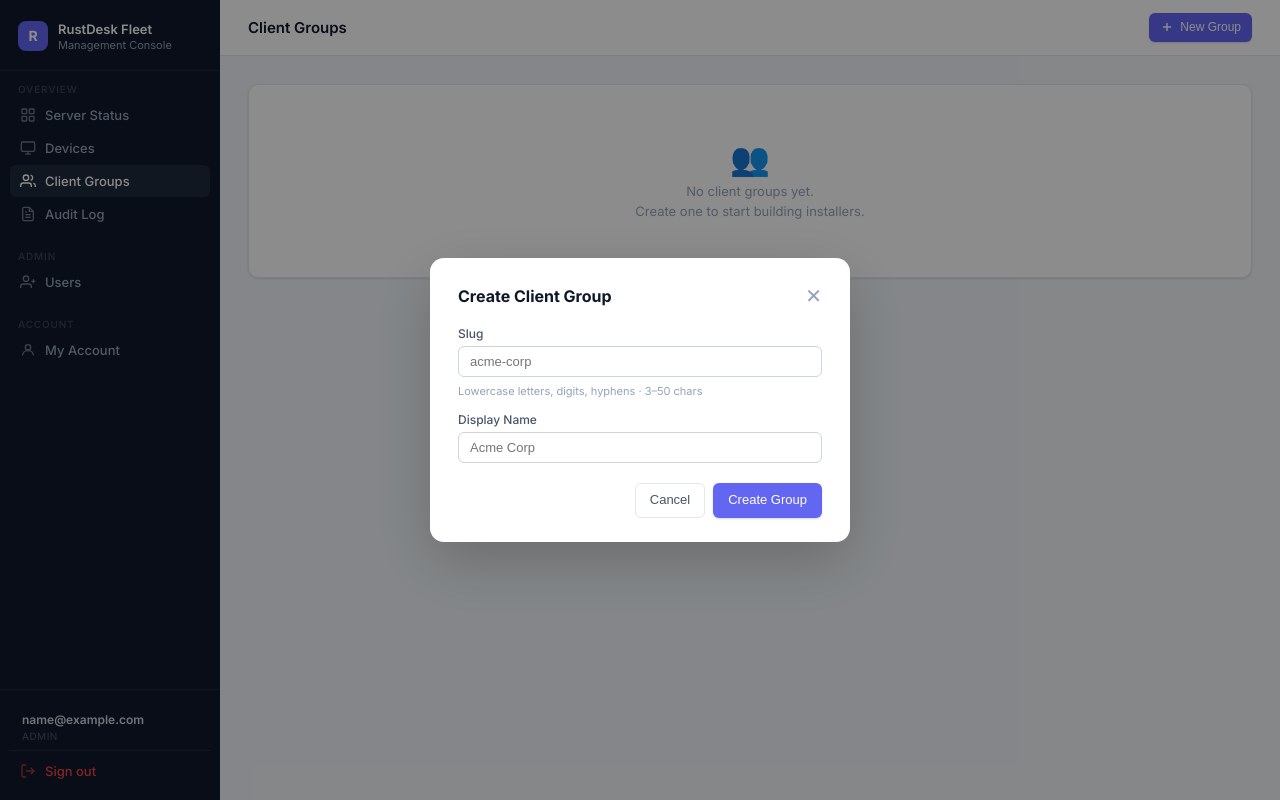
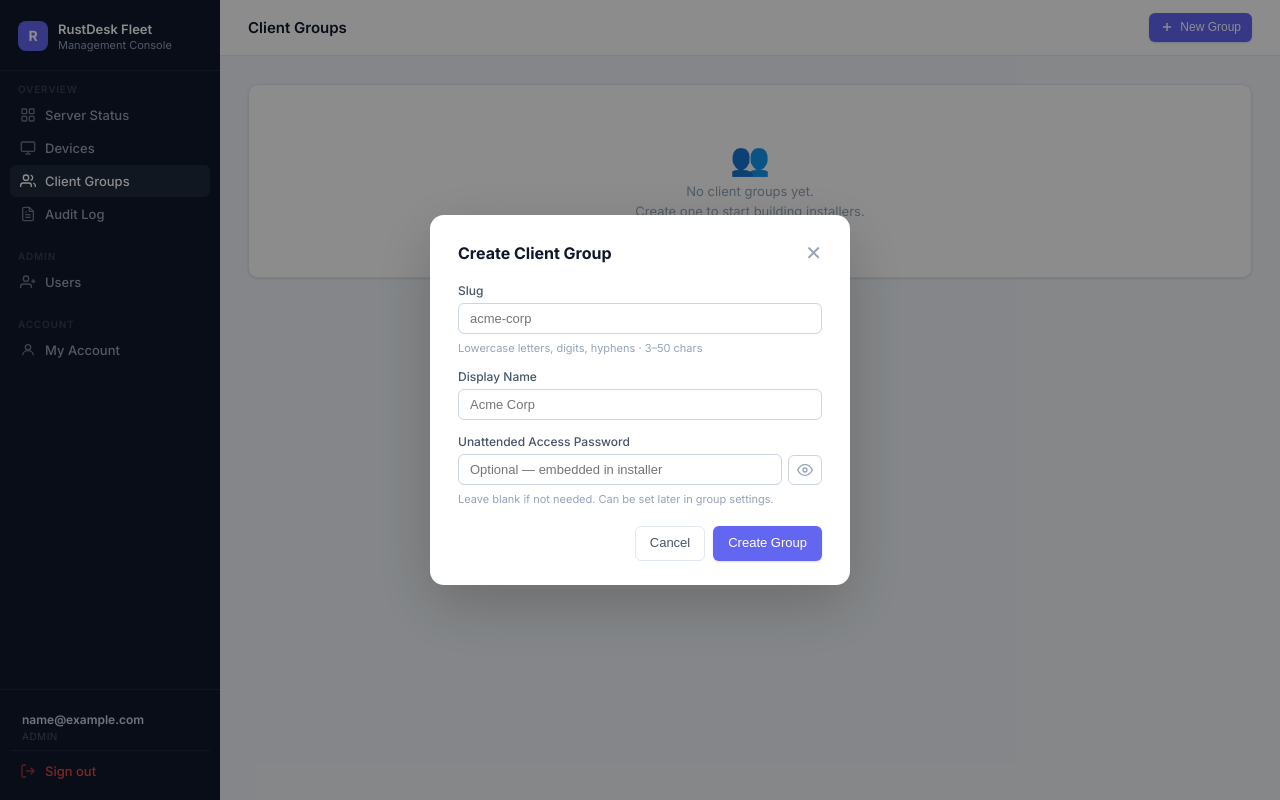
Before and after one commit to arvage/rustdesk-fleet, a FastAPI app: page /groups in a window 1280 px wide, after a click on "New Group". Run offline with FastAPI, Linux system fonts and the light colour scheme; the visitor is signed in with stand-in values (Sample User, id 1); data comes from the database, SQL or seed files in the repository; data that the repository does not hold is empty.

Commit message:
Add password field to group creation; remove manual sync button
- New group modal now includes unattended password field with show/hide
- setup_server.create_group() accepts optional unattended_password param
- Remove 'Sync from server' button — devices sync automatically from hbbs

Co-Authored-By: Claude Sonnet 4.6 <noreply@anthropic.com>

```diff
--- a/subsystems/dashboard/app/routes/groups.py
+++ b/subsystems/dashboard/app/routes/groups.py
@@ -40,11 +40,12 @@ async def groups_create(
     request: Request,
     slug: str = Form(...),
     display_name: str = Form(...),
+    unattended_password: str = Form(""),
     current_user: dict = Depends(require_auth),
 ):
     from setup_server import create_group, ProvisioningError
     try:
-        create_group(slug, display_name)
+        create_group(slug, display_name, unattended_password.strip() or None)
         _set_flash(request, "success", f"Group '{slug}' created.")
         return RedirectResponse(f"/groups/{slug}", status_code=303)
     except ProvisioningError as e:
--- a/subsystems/dashboard/app/templates/groups.html
+++ b/subsystems/dashboard/app/templates/groups.html
@@ -82,9 +82,28 @@
                pattern="[a-z0-9][a-z0-9\-]{1,48}[a-z0-9]" required style="width:100%">
         <span class="hint">Lowercase letters, digits, hyphens · 3–50 chars</span>
       </div>
-      <div class="field" style="margin-bottom:20px">
+      <div class="field" style="margin-bottom:14px">
         <label for="display_name">Display Name</label>
         <input type="text" id="display_name" name="display_name" placeholder="Acme Corp" required style="width:100%">
+      </div>
+      <div class="field" style="margin-bottom:20px">
+        <label for="create-pw">Unattended Access Password</label>
+        <div style="display:flex;gap:6px;align-items:center">
+          <input type="password" id="create-pw" name="unattended_password"
+                 placeholder="Optional — embedded in installer"
+                 autocomplete="new-password" style="width:100%">
+          <button type="button" onclick="var f=document.getElementById('create-pw');f.type=f.type==='password'?'text':'password'"
+                  title="Show/hide"
+                  style="background:none;border:1px solid var(--border-md);border-radius:var(--radius-sm);
+                         padding:6px 8px;cursor:pointer;color:var(--text-3);flex-shrink:0">
+            <svg fill="none" viewBox="0 0 24 24" stroke="currentColor" stroke-width="2"
+                 style="width:16px;height:16px;display:block">
+              <path d="M1 12s4-8 11-8 11 8 11 8-4 8-11 8-11-8-11-8z"/>
+              <circle cx="12" cy="12" r="3"/>
+            </svg>
+          </button>
+        </div>
+        <span class="hint">Leave blank if not needed. Can be set later in group settings.</span>
       </div>
       <div style="display:flex;gap:8px;justify-content:flex-end">
         <button type="button" onclick="document.getElementById('create-modal').style.display='none'" class="btn btn-ghost">Cancel</button>
--- a/subsystems/single-tenant/setup_server.py
+++ b/subsystems/single-tenant/setup_server.py
@@ -136,7 +136,7 @@ def get_status() -> dict | None:
 # Client group management
 # ---------------------------------------------------------------------------
 
-def create_group(slug: str, display_name: str) -> dict:
+def create_group(slug: str, display_name: str, unattended_password: str | None = None) -> dict:
     if not SLUG_RE.match(slug):
         raise ProvisioningError(f"Invalid slug '{slug}'. Use lowercase letters, digits, hyphens; 3-50 chars.")
 
@@ -147,8 +147,8 @@ def create_group(slug: str, display_name: str) -> dict:
         raise ProvisioningError(f"Client group '{slug}' already exists.")
 
     cur = conn.execute(
-        "INSERT INTO client_groups (slug, display_name) VALUES (?, ?)",
-        (slug, display_name),
+        "INSERT INTO client_groups (slug, display_name, unattended_password) VALUES (?, ?, ?)",
+        (slug, display_name, unattended_password or None),
     )
     conn.commit()
     log_event(conn, "group_created", slug)
```
Also changed, not shown: subsystems/dashboard/app/templates/devices.html (+1 -7 lines).
